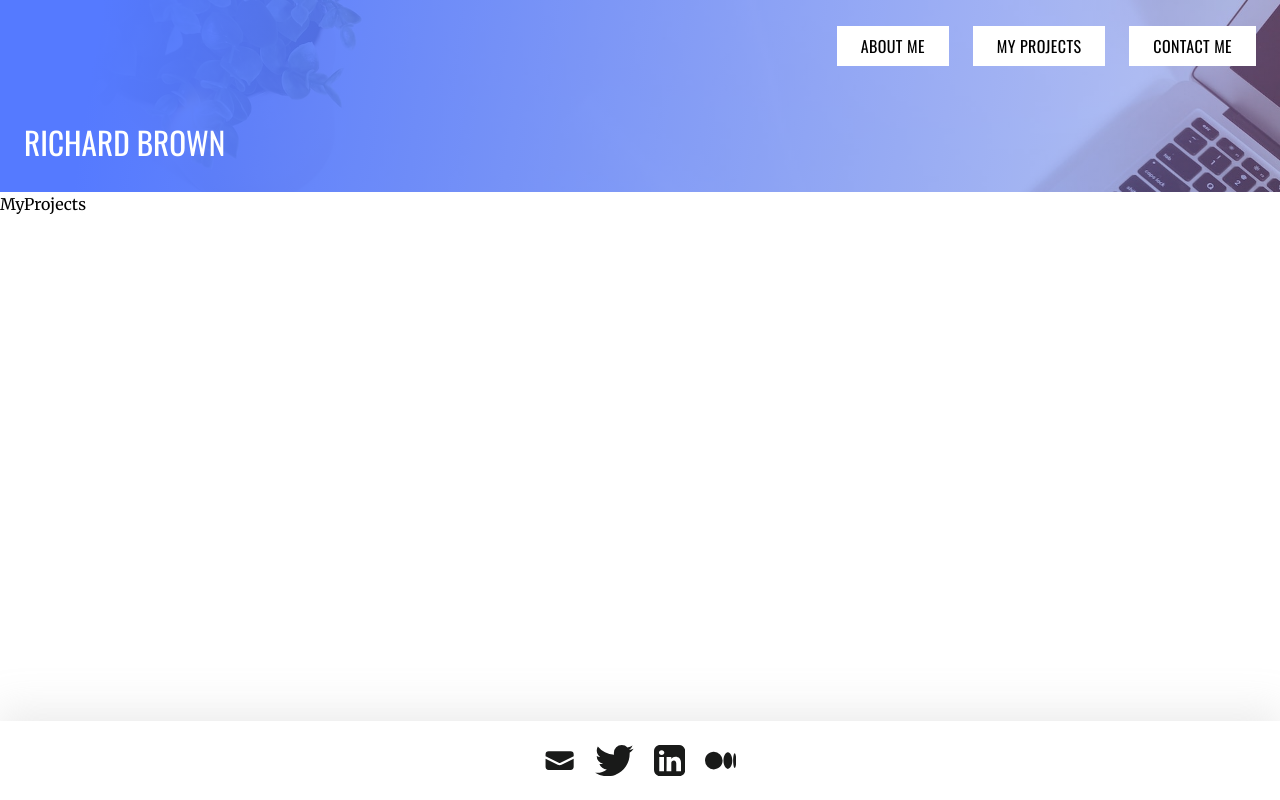
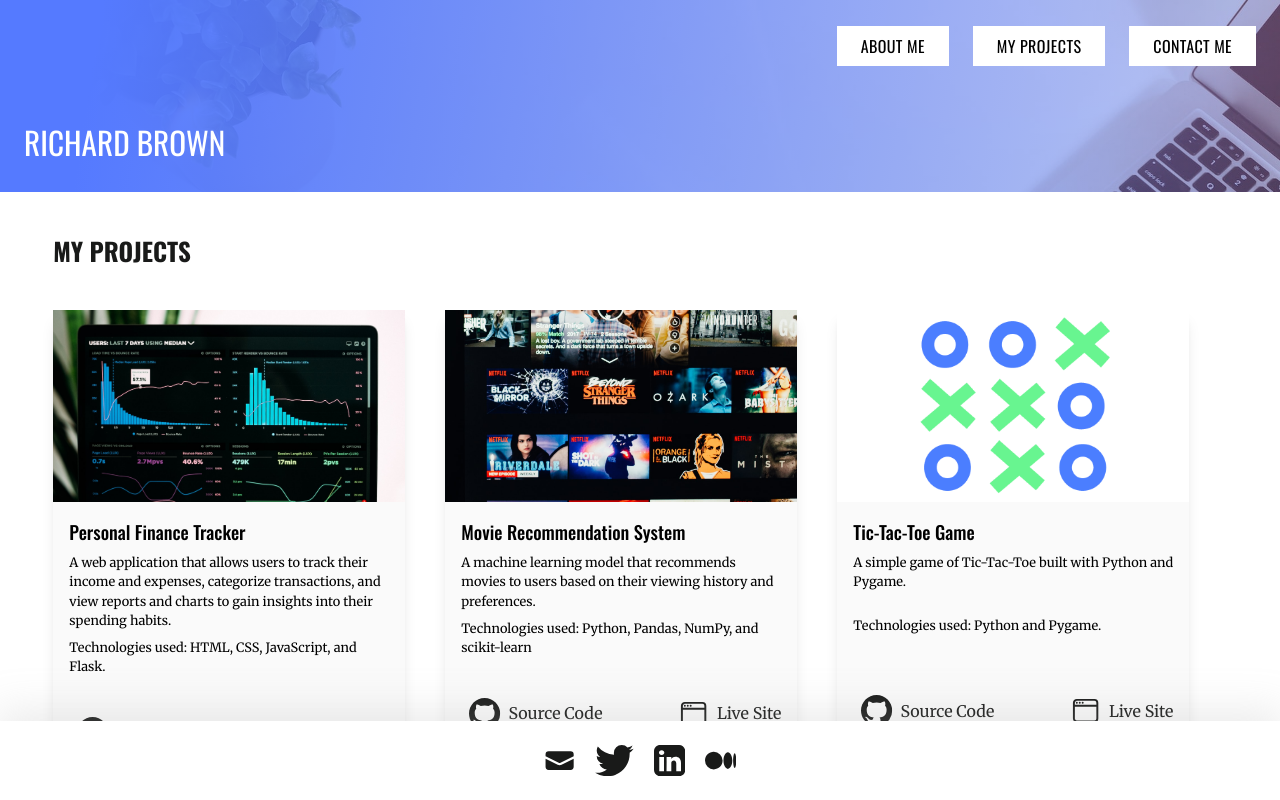
Before and after one commit to aygunbyr/portfolio-app, a Next.js app: page /my-projects in a window 1280 px wide. Shown: the top 800 px of the page. Built offline with nearby package versions, Linux system fonts and the light colour scheme.

Commit message:
feat: my projects page

```diff
--- a/app/layout.tsx
+++ b/app/layout.tsx
@@ -17,7 +17,7 @@
     <html lang="en">
       <body>
         <Header name={aboutMeData.name} pages={pages} />
-        {children}
+        <main className="sm:mb-32 mb-16">{children}</main>
         <Footer contactMeLinks={contactMeLinks} />
       </body>
     </html>
--- /dev/null
+++ b/app/my-projects/components/project-card.tsx
@@ -0,0 +1,49 @@
+import Image from "next/image";
+import React from "react";
+import { Github, Window } from "@/app/icons";
+
+type ProjectCardProps = {
+  data: {
+    title: string;
+    body1: string;
+    body2: string;
+    image: string;
+    links: {
+      text: string;
+      url: string;
+    }[];
+  };
+};
+
+export const ProjectCard = ({ data }: ProjectCardProps) => {
+  const { title, body1, body2, image, links } = data;
+
+  return (
+    <div className="rounded-lg shadow-lg bg-grey-light w-full sm:w-1/3-g ">
+      <Image
+        aria-label={`Image of ${title}`}
+        src={`/images/${image}`}
+        alt={title}
+        className="object-cover w-full h-48"
+        priority={false}
+        width={500}
+        height={250}
+      />
+      <div className="p-4">
+        <h3 className="text-lg font-medium">{title}</h3>
+        <p className="text-sm mt-2 min-h-50">{body1}</p>
+        <p className="text-sm mt-2 min-h-50"> {body2}</p>
+        <div className="flex flex-row mt-4 justify-between">
+          <a href={links[0].url} className="flex items-center">
+            <Github className="icons_contactme" />
+            <span className="text-black"> {links[0].text}</span>
+          </a>
+          <a href={links[1].url} className="flex items-center">
+            <Window className="icons_contactme" />
+            <span className="text-black"> {links[1].text}</span>
+          </a>
+        </div>
+      </div>
+    </div>
+  );
+};
--- a/app/my-projects/page.tsx
+++ b/app/my-projects/page.tsx
@@ -1,7 +1,18 @@
 import React from "react";
+import { projects } from "../data/data";
+import { ProjectCard } from "./components/project-card";
 
 export const MyProjects = () => {
-  return <div>MyProjects</div>;
+  return (
+    <div className="flex flex-col w-11/12 content-center m-auto mt-10">
+      <h2 className="text-2xl font-bold mb-4 ">My Projects</h2>
+      <div className="flex flex-row flex-wrap gap-10 mt-6">
+        {projects.map((project) => {
+          return <ProjectCard key={project.title} data={project} />;
+        })}
+      </div>
+    </div>
+  );
 };
 
 export default MyProjects;
--- a/app/page.tsx
+++ b/app/page.tsx
@@ -4,7 +4,7 @@
 
 const AboutMePage = () => {
   return (
-    <main className="flex flex-col items-center sm:mb-32 mb-16">
+    <div className="flex flex-col items-center">
       <section className="flex sm:flex-row sm:w-10/12 items-center flex-col w-full">
         <div className="sm:w-1/3 w-full flex justify-center mt-12">
           <Image
@@ -41,7 +41,7 @@
           />
         </div>
       </section>
-    </main>
+    </div>
   );
 };
 
```
